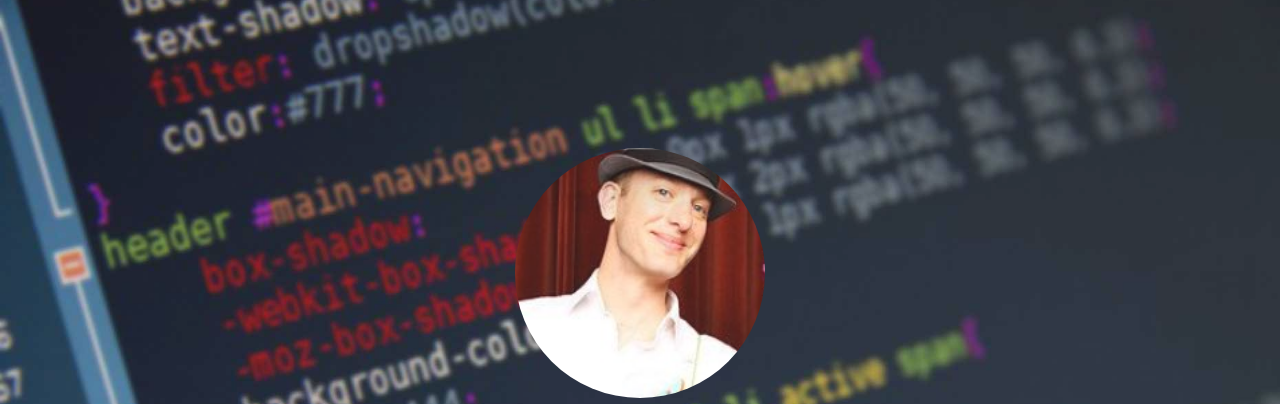
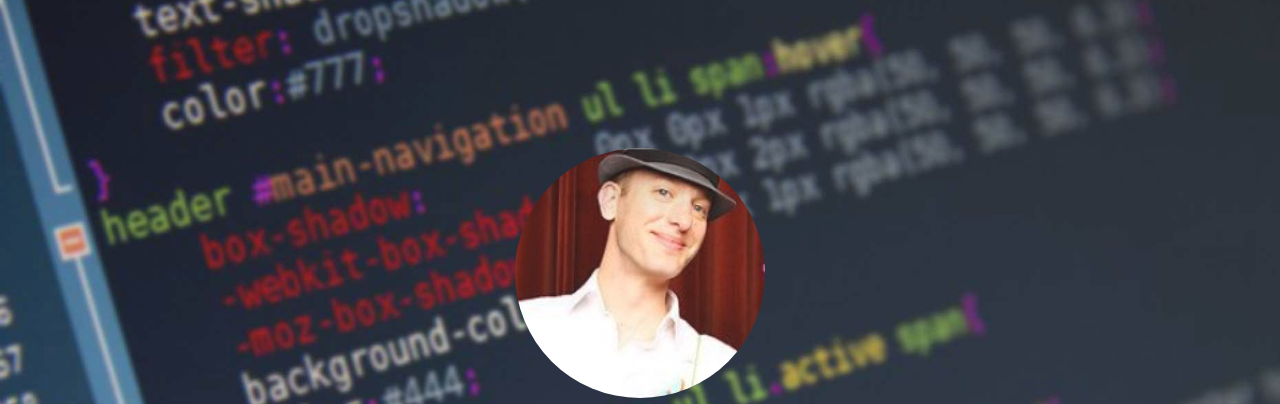
Before and after one commit to hintonbradley/hintonbradley-node, a website: page app/views/home.html in a window 1280 px wide. Shown: the top 404 px of the page. Drawn offline with nearby package versions, Linux system fonts and the light colour scheme; files whose address does not match are found by name.

Commit message:
attempted fix

```diff
--- a/app/style/home.css
+++ b/app/style/home.css
@@ -73,10 +73,8 @@ button.btn-lg {
 
 .pimg1 {
     background-image: url('/app/img/image1.jpg');
-    min-height: 100%;
-    -webkit-background-size: cover;
-    -moz-background-size: cover;
-    -o-background-size: cover;
+    /* height: 100%; */
+    /* min-height: 100%; */
 }
 
 .pimg2 {
```
